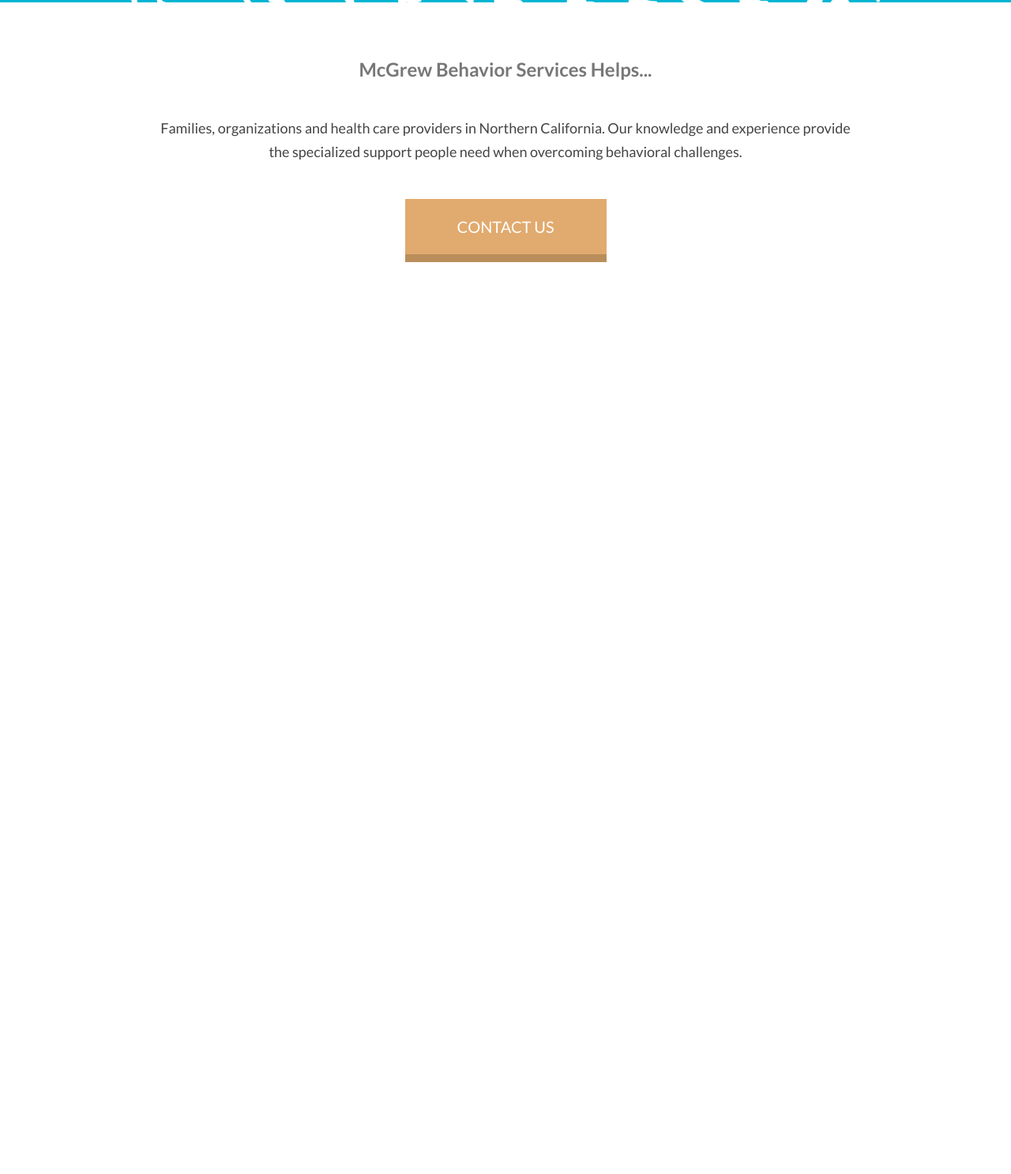
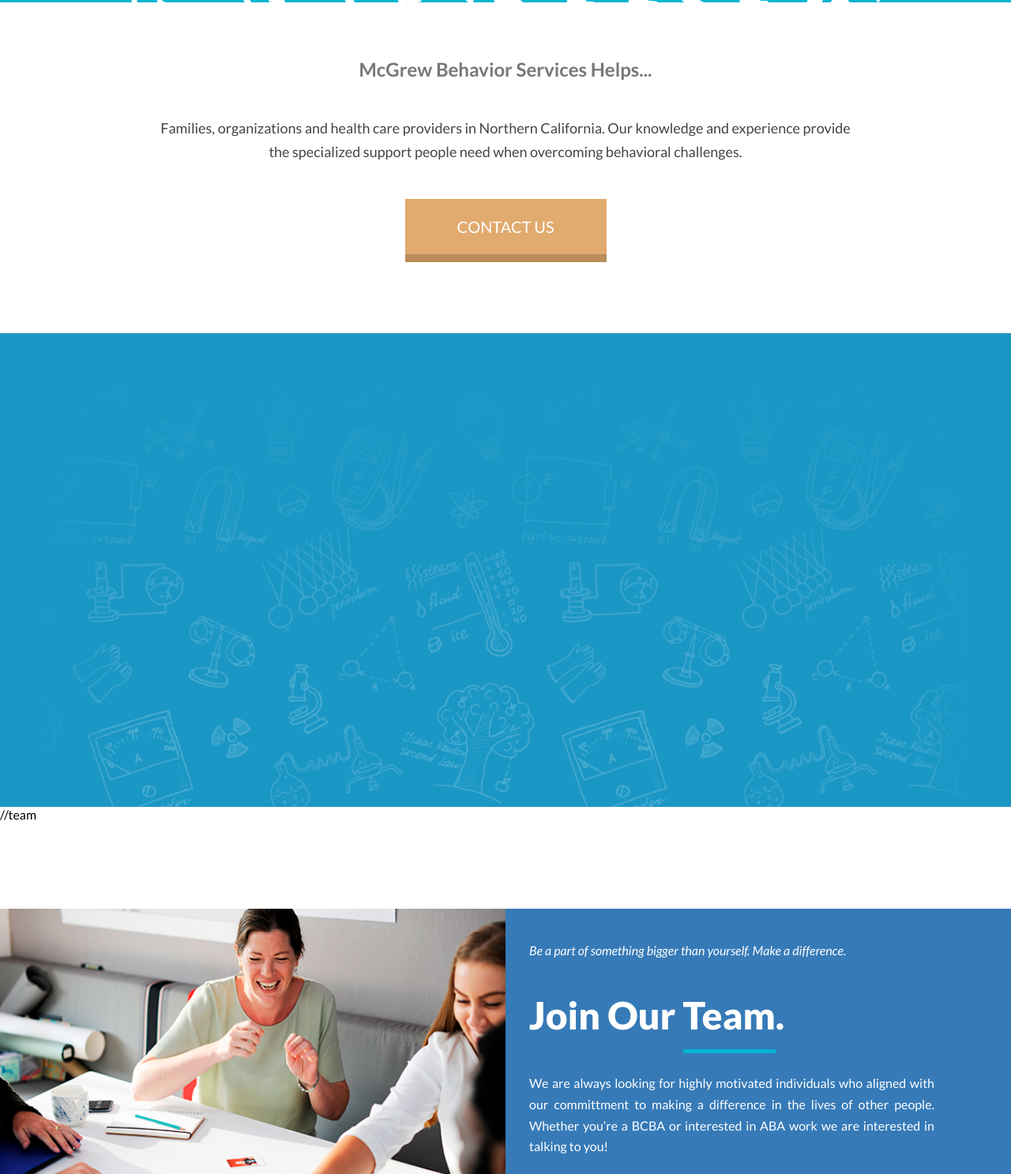
Before and after one commit to radianika/McGREW-BEHAVIOUR-SERVICES, a website: page src/index.html in a window 1280 px wide. Shown: the part 1313-2800 px from the top of the page at 79% size. Before the commit the page ends 1735 px from the top, so only its background shows below. Drawn offline with nearby package versions, Linux system fonts and the light colour scheme; files that its build step writes are made by us from their sources.

Commit message:
Team section +change button hover effect

```diff
--- a/src/index.html
+++ b/src/index.html
@@ -116,7 +116,23 @@
 		</a>
 	</section>
 
+	<section class='slider'>
 
+	</section>
+
+
+
+//team
+
+<section class="team">
+	<img class="team__img" src="images/team.png" alt='join our team'>
+	<div class="team__message">
+	<p class="team__text team__text--cursive">Be a part of something bigger than yourself. Make a difference.</p>
+		<h3 class="main__title team__title">join our <span class="underline">team</span>.</h3>
+		<p class='team__text'>We are always looking for highly motivated individuals who aligned with our committment to making a difference in the lives of other people. Whether you’re a BCBA or interested in ABA work we are interested in talking to you!</p>
+	<a class="button team__button">FIND WHAT’S AVAILABLE</a>
+	</div>
+</section>
 
 
 </body>
--- a/src/sass/main.scss
+++ b/src/sass/main.scss
@@ -29,6 +29,7 @@
 .main__title {
 	color: $white;
 	font-size: 3rem;
+	font-weight: 900;
 }
 
 
@@ -54,6 +55,8 @@
 	background-color: #e1aa6e;
 	position: relative;
 	display: inline-block;
+
+
 	&::after {
 		content: '';
 		position: absolute;
@@ -62,9 +65,13 @@
 		width: 100%;
 		height: 10px;
 		background-color: #ba8e5b;
+		opacity: 1;
+		transition: all 0.3s;
+
 	}
-	&:hover {
-		background-color: #ba8e5b;
+	&:hover.button::after {
+		opacity: 0;
+		transition: all 0.4s;
 	}
 }
 
@@ -181,22 +188,68 @@
 }
 
 //help
-
-.help{
+.help {
 	padding: 70px 0 100px 0;
 	margin: auto;
 	max-width: 70%;
 	text-align: center;
-	&__title{
+	&__title {
 		font-weight: bold;
 		font-size: 1.5rem;
 		color: #777777;
 	}
-	&__text{
+	&__text {
 		color: #444444;
 		font-size: 1.125rem;
 		margin: 45px 0 45px;
-  line-height: 1.667;
+		line-height: 1.667;
 
 	}
 }
+
+//slider
+.slider {
+	background: #1b97c5 url('../images/slider__bg.png') 50% 100% no-repeat;
+	height: 600px;
+}
+
+
+//team
+.team {
+	display: flex;
+	margin: 110px 0 60px 0;
+	background: #367ab7;
+	&__img {
+		width: 50%;
+		align-self: stretch;
+	}
+	&__message {
+		padding: 40px 97px 40px 30px;
+		flex: 50%;
+	}
+	&__text {
+		color: $white;
+		font-size: 1rem;
+		line-height: 1.667;
+		text-align: justify;
+		margin: 45px 0;
+		&--cursive {
+			font-style: italic;
+			margin: 0 0 40px 0;
+		}
+	}
+	&__title {
+		text-transform: capitalize;
+		& .underline::after {
+			display: block;
+			bottom: -20px;
+		}
+	}
+	& .button {
+		padding: 23px 27px;
+		background-color: #00b5d2;
+		&::after {
+			background-color: #008ea5;
+		}
+	}
+}
```
Also changed, not shown: src/images/slider__bg.png (added), src/images/team.png (added).
